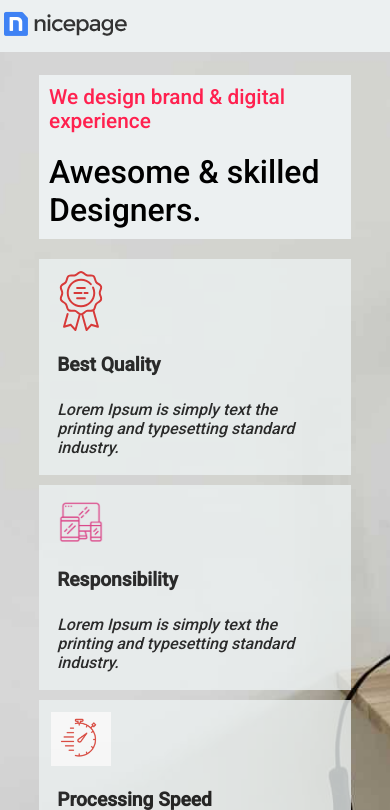
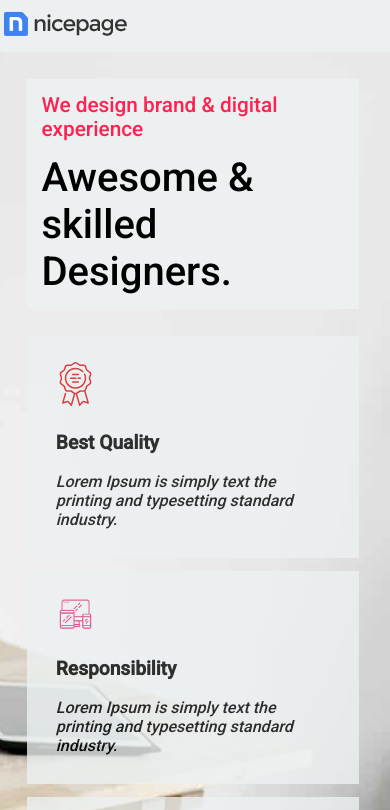
Before and after one commit to MaitriGurey1/HTML_CSS-template-recreation, a plain HTML site: page index.html in a window 390 px wide. Shown: the top 810 px of the page. Drawn offline with Linux system fonts and the light colour scheme.

Commit message:
converted into mobile first css approach

```diff
--- a/responsive.css
+++ b/responsive.css
@@ -1,31 +1,15 @@
 /*CSS for making it responsive*/
 
-@media screen and (min-width: 320px) and (max-width: 640px) {
+@media (min-width: 800px){
+	.top-container{
+		width:42%;
+	}
+	.grid-outer-container{
+		width:46%;
+		grid-template-columns: 1fr 1fr;
+		grid-template-rows: auto auto;
+		grid-gap: 10px;
+		grid-auto-flow: column;
 
-	.top-container {
-		width: 80vw;
-		margin: 0 auto 20px auto;
-	}
-
-	.red-text,
-	.normal-text {
-		margin: 0;
-		padding: 10px;
-	}
-
-	.grid-outer-container {
-		width: 80vw;
-		display: flex;
-		flex-direction: column;
-		margin: 0 auto;
-	}
-
-	.grid-inner-container {
-		width: auto;
-		margin: 0;
-	}
-
-	.grid-inner-container:last-child {
-		margin-bottom: 30px;
 	}
 }
--- a/style.css
+++ b/style.css
@@ -7,7 +7,11 @@
 
 body {
 	background: url("./images/bg-img.jpg") no-repeat center center/cover;
-	background-position: 5% 20%;
+	background-position-x: 100%;
+	background-position-y: 50%;
+	background-size: cover;
+	box-sizing: border-box;
+
 }
 
 
@@ -21,66 +25,53 @@ body {
 	top: 0;
 }
 
-
 /*CSS for top-container*/
-.top-container {
-	width: 45%;
-	margin: 2% 5%;
+.top-container{
+	width:81%;
+	margin:7%;
+	padding:2%;
 	background-color: #ecf0f1;
 }
-
-.red-text {
+.red-text{
 	color: #ff214f;
 	font-family: 'Roboto', sans-serif;
 	font-size: 1.3em;
-	padding: 4%;
+	padding:2%;
+}
+.normal-text{
+	font-size: 2.5em;
+	font-family: 'Roboto', sans-serif;
+	padding:2%;
 }
 
-.normal-text {
-	font-size: 2em;
-	font-family: 'Roboto', sans-serif;
-	padding: 0 4% 4% 4%;
+/*CSS for grid-container*/
+.grid-outer-container{
+	display:grid;
+	width:85%;
+	margin:7%;
 }
-
-
-/*CSS for grid-container*/
-.grid-outer-container {
-	width: 46%;
-	margin: 2% 5%;
-	display: grid;
-	grid-template-columns: 1fr 1fr;
-	grid-template-rows: auto auto;
-	grid-gap: 10px;
-	grid-auto-flow: column;
+.grid-inner-container{
+	margin-bottom:4%;
+	background-color: #ecf0f1;
+	padding:5%;
+	opacity:0.8;
 }
-
-.grid-inner-container {
-	width: 92%;
-	opacity: 0.8;
-	padding: 2%;
-	margin-right: 2%;
-	background-color: #ecf0f1;
+.container-logo img{
+	width:15%;
+	padding:3%;
+	margin-bottom:2%;
 }
-
-.container-logo img {
-	width: 20%;
-	height: 25%;
-	padding: 2%;
-}
-
-.container-heading {
+.container-heading{
 	font-family: 'Roboto', sans-serif;
 	font-size: 1.2em;
-	padding: 4%;
+	padding: 2% 4%;
 	font-weight: bold;
 }
-
-.container-text {
+.container-text{
 	padding: 4%;
 	font-style: italic;
 	font-size: 1em;
 }
-
 
 /*CSS for footer section*/
 .footer {
@@ -90,12 +81,10 @@ body {
 	text-align: center;
 	font-family: sans-serif;
 }
-
 .footer a {
 	color: pink;
 	text-decoration: underline;
 }
-
 .footer a:hover {
 	text-decoration: none;
 	color: grey;
```
